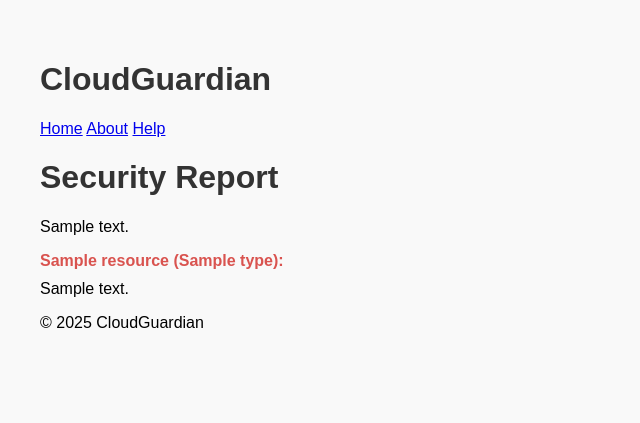
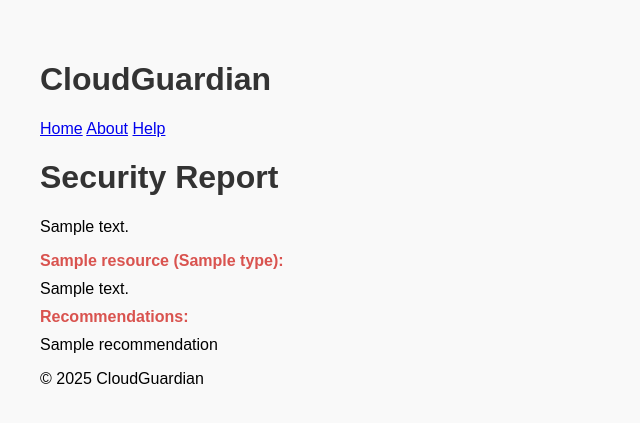
Before and after one commit to eddieem/CloudGuardian, a Flask app: template app/templates/report.html in a window 1280 px wide. Shown: the top 423 px of the page, without its empty margins (0-640 px from the left). Run offline with Flask 2, Linux system fonts and the light colour scheme; the template is opened without the code that fills it: most values are stand-ins (such as "Sample title", 1, 10 or a date in 2020).

Commit message:
Update report.html

```diff
--- a/app/templates/report.html
+++ b/app/templates/report.html
@@ -13,6 +13,12 @@
                 <li>{{ detail }}</li>
             {% endfor %}
             </ul>
+            <ul>
+            <strong>Recommendations:</strong>
+            {% for recommendation in issue['recommendations'] %}
+                <li>{{ recommendation }}</li>
+            {% endfor %}
+            </ul>
         </li>
     {% endfor %}
     </ul>
```
